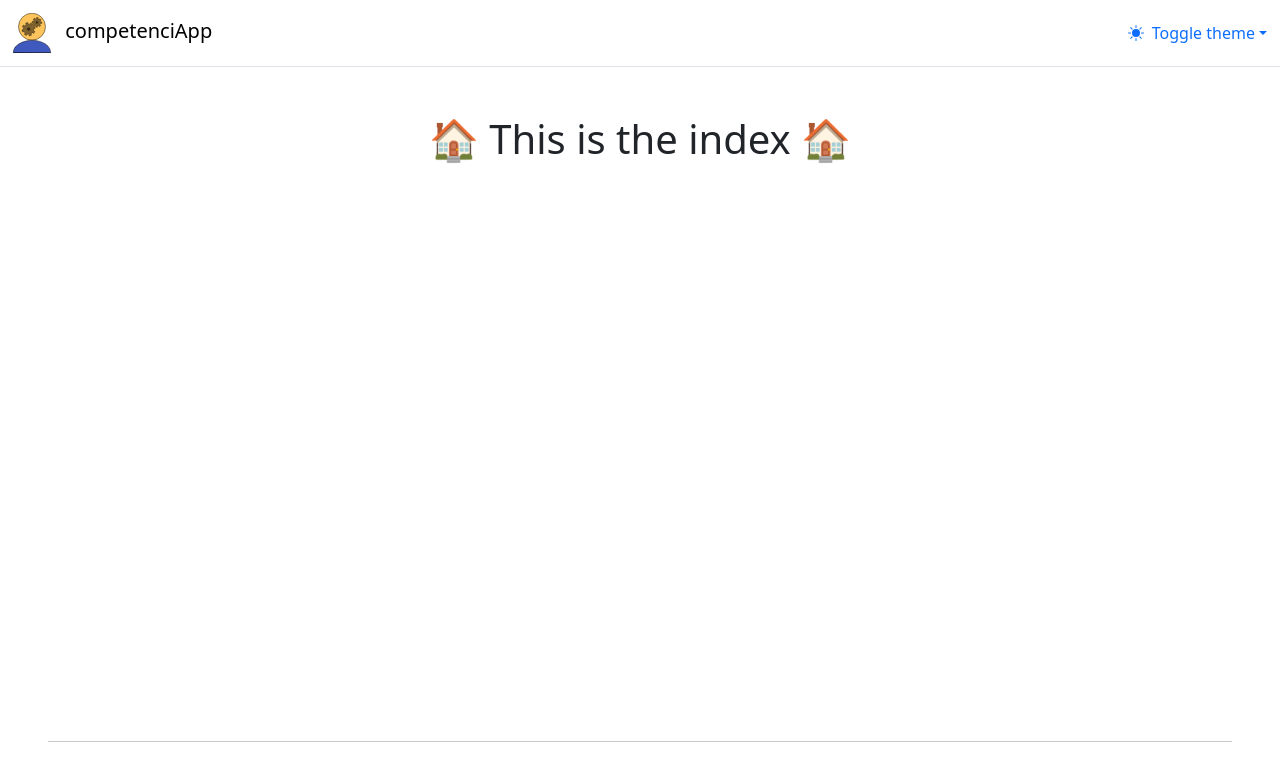
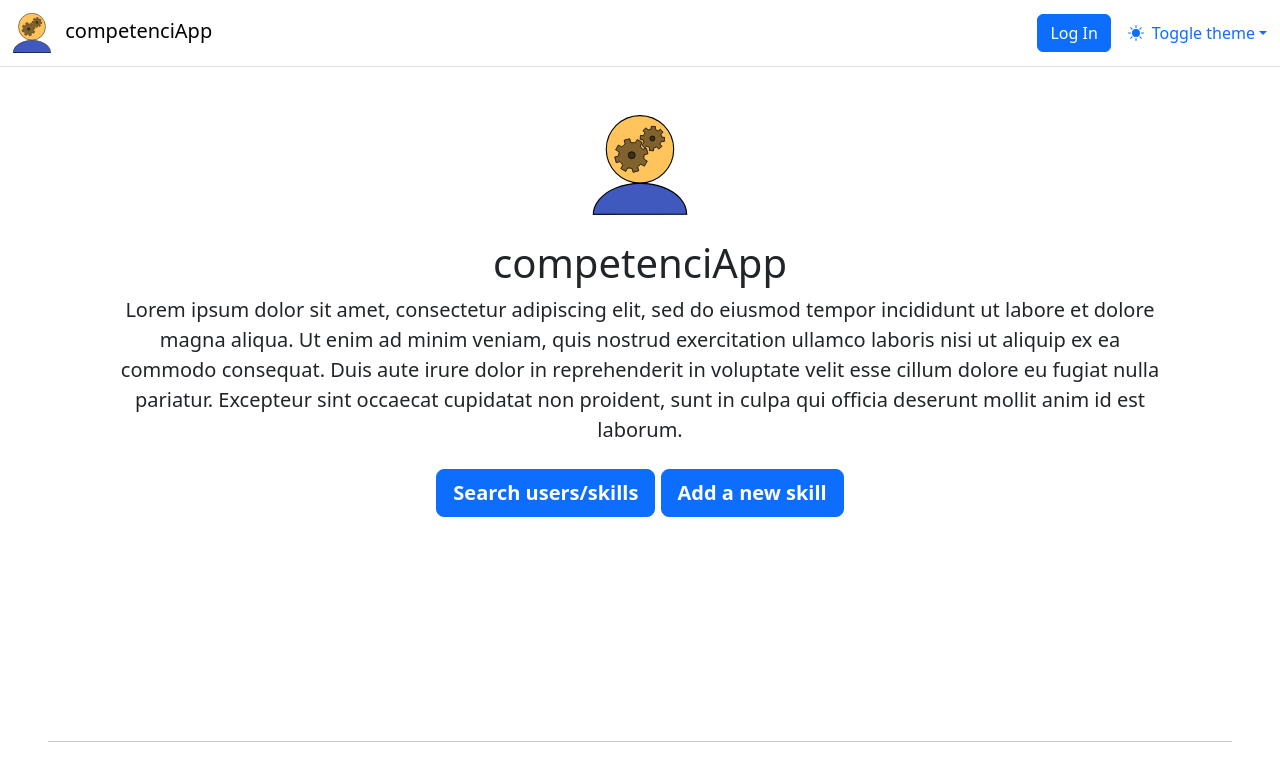
Before and after one commit to peprolinbot/competenciApp-hackudc25, a Django app: page / in a window 1280 px wide. Shown: the top 760 px of the page. Run offline with Django 5.2, Linux system fonts and the light colour scheme; some libraries are stand-ins or nearby versions.

Commit message:
Basic login functionality

```diff
--- a/competenciApp/settings.py
+++ b/competenciApp/settings.py
@@ -130,3 +130,7 @@ DEFAULT_AUTO_FIELD = 'django.db.models.BigAutoField'
 
 
 AUTH_USER_MODEL = "skill_management.User"
+
+
+LOGIN_REDIRECT_URL = "/"
+LOGOUT_REDIRECT_URL = "/"
--- a/competenciApp/urls.py
+++ b/competenciApp/urls.py
@@ -19,5 +19,6 @@ from django.urls import include, path
 
 urlpatterns = [
     path('admin/', admin.site.urls),
+    path("accounts/", include("django.contrib.auth.urls")),
     path('', include("skill_management.urls"))
 ]
--- a/main/templates/main/_items/navbar.html
+++ b/main/templates/main/_items/navbar.html
@@ -41,6 +41,16 @@
         </button>
         <div class="collapse navbar-collapse" id="navbarNav">
             <ul class="navbar-nav ms-auto">
+                <li class="nav-item mx-3">
+                    {% if user.is_authenticated %}
+                    <form action="{% url 'logout' %}" method="post">
+                        {% csrf_token %}
+                        <button type="submit" class="btn btn-danger">Log Out ({{ user.username }})</button>
+                    </form>
+                    {% else %}
+                    <a href="{% url 'login' %}" class="btn btn-primary">Log In</a>
+                    {% endif %}
+                </li>
 
                 <!-- Theme selector -->
                 <li class="nav-item dropdown">
--- a/skill_management/templates/skill_management/index.html
+++ b/skill_management/templates/skill_management/index.html
@@ -1,8 +1,20 @@
 {% extends 'main/base.html' %}
+{% load django_bootstrap5 %}
+{% load static %}
 
 {% block content %}
-<div class="container mt-5">
-    <h1 class="text-center">🏠 This is the index 🏠</h1>
+<div class="container justify-content-center text-center my-5 px-5">
+    <img class="mb-4" src="{% static 'main/img/logo.svg' %}" alt="" width="100" height="100">
+    <h1>competenciApp</h1>
+    <p class="lead">Lorem ipsum dolor sit amet, consectetur adipiscing elit, sed do eiusmod tempor incididunt ut labore
+        et dolore magna
+        aliqua. Ut enim ad minim veniam, quis nostrud exercitation ullamco laboris nisi ut aliquip ex ea commodo
+        consequat. Duis
+        aute irure dolor in reprehenderit in voluptate velit esse cillum dolore eu fugiat nulla pariatur. Excepteur sint
+        occaecat cupidatat non proident, sunt in culpa qui officia deserunt mollit anim id est laborum.</p>
+    <p class="lead">
+        <a href="" class="btn btn-lg btn-primary fw-bold my-2">Search users/skills</a>
+        <a href="" class="btn btn-lg btn-primary fw-bold my-2">Add a new skill</a>
+    </p>
 </div>
-
 {% endblock %}
```
Also changed, not shown: main/templates/registration/login.html (added, +13 -0 lines).
